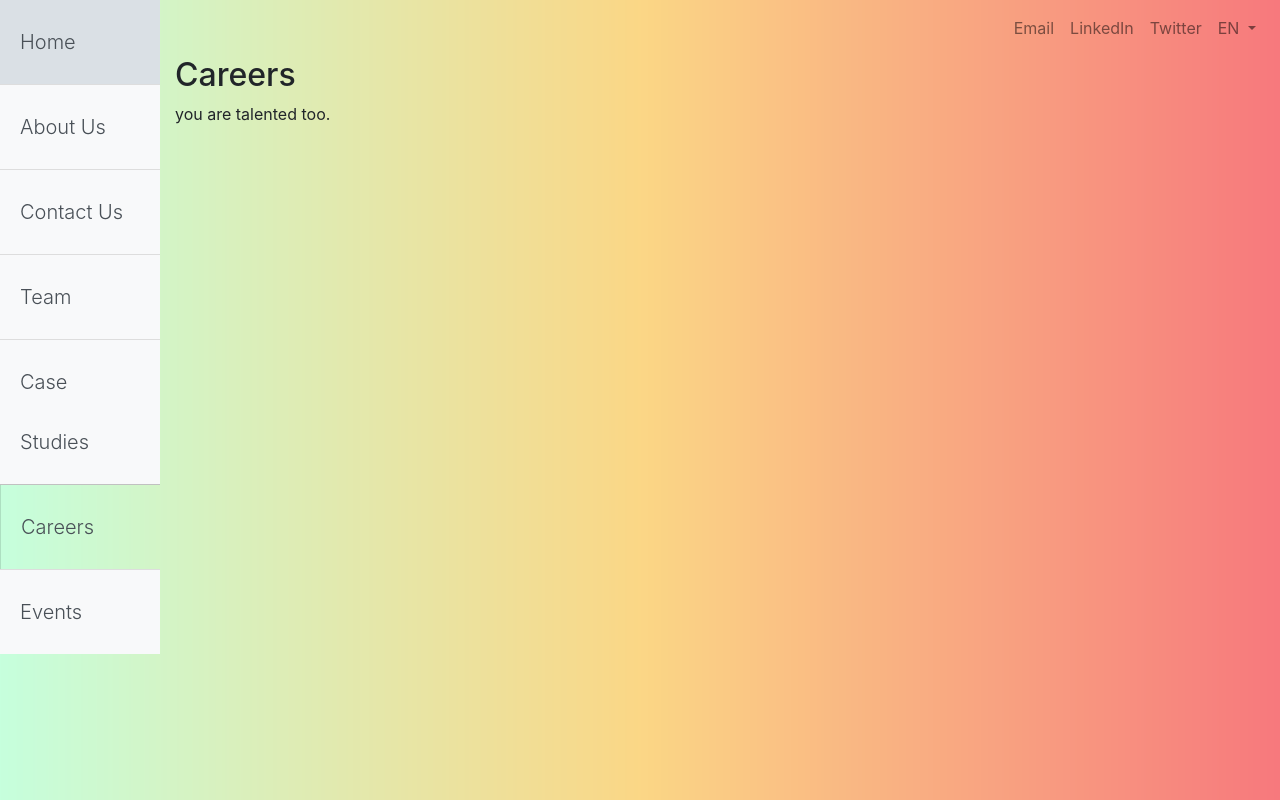
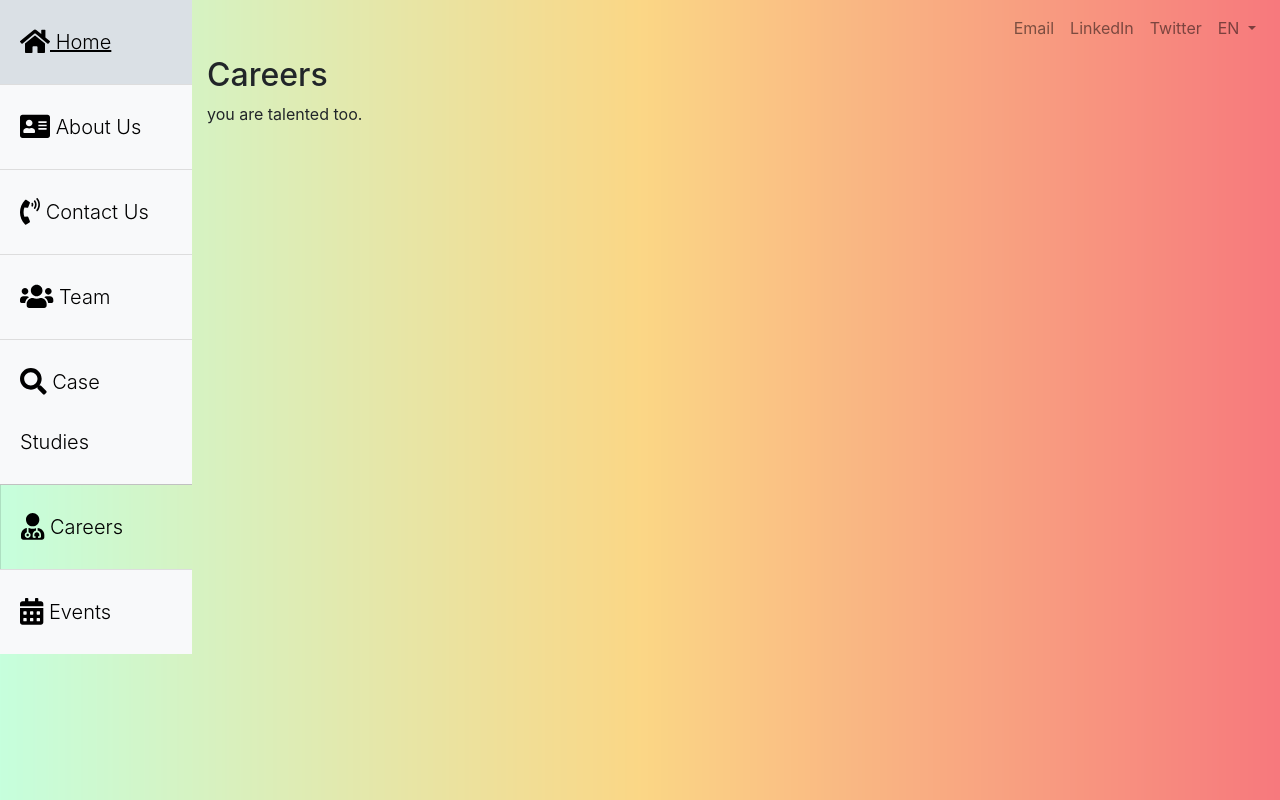
Before and after one commit to johnmathews/texni-website, a Django app: page /careers/ in a window 1280 px wide. Run offline with Django 3.2, Linux system fonts and the light colour scheme; some libraries are stand-ins or nearby versions.

Commit message:
add font awesome

```diff
--- a/texni_website/main/static/css/custom.css
+++ b/texni_website/main/static/css/custom.css
@@ -25,7 +25,7 @@ body {
 
 #sidebar-wrapper {
   min-height: 100vh;
-  margin-left: -10rem;
+  margin-left: -12rem;
   -webkit-transition: margin .25s ease-out;
   -moz-transition: margin .25s ease-out;
   -o-transition: margin .25s ease-out;
@@ -43,7 +43,7 @@ body {
 }
 
 #sidebar-wrapper .list-group {
-  width: 10rem;
+  width: 12rem;
 }
 
 #page-content-wrapper {
@@ -65,7 +65,7 @@ body {
   }
 
   #wrapper.toggled #sidebar-wrapper {
-    margin-left: -10rem;
+    margin-left: -12rem;
   }
 }
 
--- a/texni_website/main/templates/base.html
+++ b/texni_website/main/templates/base.html
@@ -15,6 +15,17 @@
     <!-- Bootstrap core CSS -->
     <link href={% static "css/bootstrap.css" %} rel="stylesheet">
     <link href={% static "css/custom.css" %} rel="stylesheet">
+
+    <!-- Font Awesome JS -->
+    <script defer src="https://use.fontawesome.com/releases/v5.0.13/js/solid.js"
+                  integrity="sha384-tzzSw1/Vo+0N5UhStP3bvwWPq+uvzCMfrN1fEFe+xBmv1C/AtVX5K0uZtmcHitFZ"
+                  crossorigin="anonymous">
+    </script>
+
+    <script defer src="https://use.fontawesome.com/releases/v5.0.13/js/fontawesome.js"
+                  integrity="sha384-6OIrr52G08NpOFSZdxxz1xdNSndlD4vdcf/q2myIUVO0VsqaGHJsB0RaBE01VTOY"
+                  crossorigin="anonymous">
+    </script>
 
   </head>
 
@@ -35,13 +46,14 @@
         <!-- Sidebar -->
         <div class="" id="sidebar-wrapper">
           <div class="list-group list-group-flush lead">
-            <a href="/" class="list-group-item-action {% if request.path == "/" %}bg-transparant list-group-item-active border-right-0{% else %} bg-light list-group-item {% endif %}">Home</a>
-            <a href="/about-us" class="list-group-item-action {% if request.path == "/about-us/" %}bg-transparant list-group-item-active border-right-0{% else %} bg-light list-group-item {% endif %}">About Us</a>
-            <a href="/contact-us" class="list-group-item-action {% if request.path == "/contact-us/" %}bg-transparant list-group-item-active border-right-0{% else %} bg-light list-group-item {% endif %}">Contact Us</a>
-            <a href="/team" class="list-group-item-action {% if request.path == "/team/" %}bg-transparant list-group-item-active border-right-0{% else %} bg-light list-group-item {% endif %}">Team</a>
-            <a href="/case-studies" class="list-group-item-action {% if request.path == "/case-studies/" %}bg-transparant list-group-item-active border-right-0{% else %} bg-light list-group-item {% endif %}">Case Studies</a>
-            <a href="/careers" class="list-group-item-action {% if request.path == "/careers/" %}bg-transparant list-group-item-active border-right-0{% else %} bg-light list-group-item {% endif %}">Careers</a>
-            <a href="/events" class="h-auto list-group-item-action {% if request.path == "/events/" %}bg-transparant list-group-item-active border-right-0{% else %} bg-light list-group-item {% endif %}">Events</a>
+
+            <a href="/" style="color: black" class="ist-group-item-action {% if request.path == "/" %}bg-transparant list-group-item-active border-right-0{% else %} bg-light list-group-item {% endif %}"><i class="fa fa-lg fa-home"></i>  Home</a>
+            <a href="/about-us" style="color: black" class="list-group-item-action {% if request.path == "/about-us/" %}bg-transparant list-group-item-active border-right-0{% else %} bg-light list-group-item {% endif %}"><i class="fa fa-lg fa-address-card"></i>  About Us</a>
+            <a href="/contact-us" style="color: black" class="list-group-item-action {% if request.path == "/contact-us/" %}bg-transparant list-group-item-active border-right-0{% else %} bg-light list-group-item {% endif %}"><i class="fa fa-lg fa-phone-volume"></i>  Contact Us</a>
+            <a href="/team" style="color: black" class="list-group-item-action {% if request.path == "/team/" %}bg-transparant list-group-item-active border-right-0{% else %} bg-light list-group-item {% endif %}"><i class="fa fa-lg fa-users"></i>  Team</a>
+            <a href="/case-studies" style="color: black" class="list-group-item-action {% if request.path == "/case-studies/" %}bg-transparant list-group-item-active border-right-0{% else %} bg-light list-group-item {% endif %}"><i class="fa fa-lg fa-search"></i>  Case Studies</a>
+            <a href="/careers" style="color: black" class="list-group-item-action {% if request.path == "/careers/" %}bg-transparant list-group-item-active border-right-0{% else %} bg-light list-group-item {% endif %}"><i class="fa fa-lg fa-user-md"></i>  Careers</a>
+            <a href="/events" style="color: black" class="h-auto list-group-item-action {% if request.path == "/events/" %}bg-transparant list-group-item-active border-right-0{% else %} bg-light list-group-item {% endif %}"><i class="fa fa-lg fa-calendar-alt"></i>  Events</a>
           </div>
         </div>
         <!-- /#sidebar-wrapper -->
@@ -50,7 +62,7 @@
         <div id="page-content-wrapper">
 
           <nav class="navbar navbar-expand-lg navbar-light bg-transparant">
-            <!-- <button class="btn btn-primary" id="menu-toggle">Toggle Menu</button> -->
+            <button class="d-md-none btn btn-primary" id="menu-toggle">Toggle Menu</button>
 
             <button class="navbar-toggler" type="button" data-toggle="collapse" data-target="#navbarSupportedContent" aria-controls="navbarSupportedContent" aria-expanded="false" aria-label="Toggle navigation">
               <span class="navbar-toggler-icon"></span>
```
